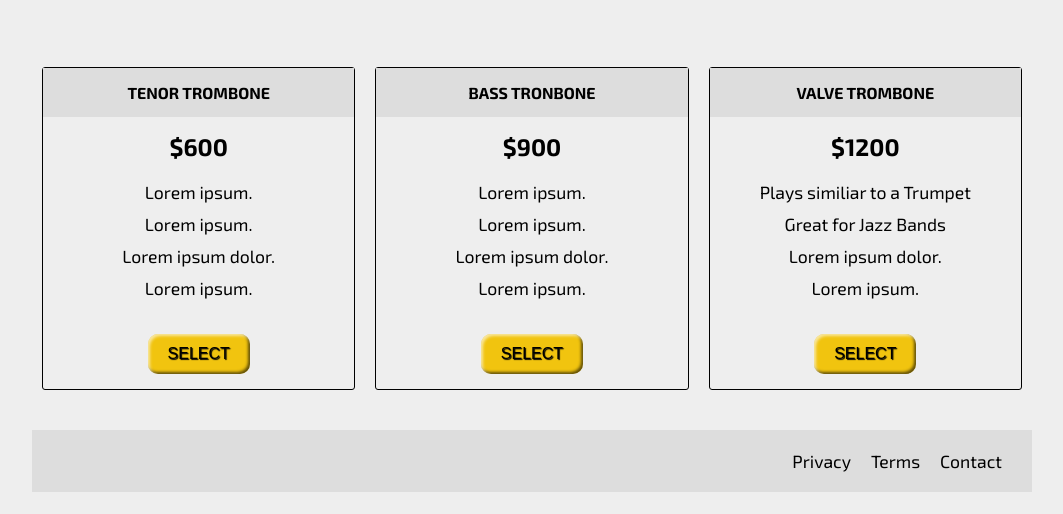
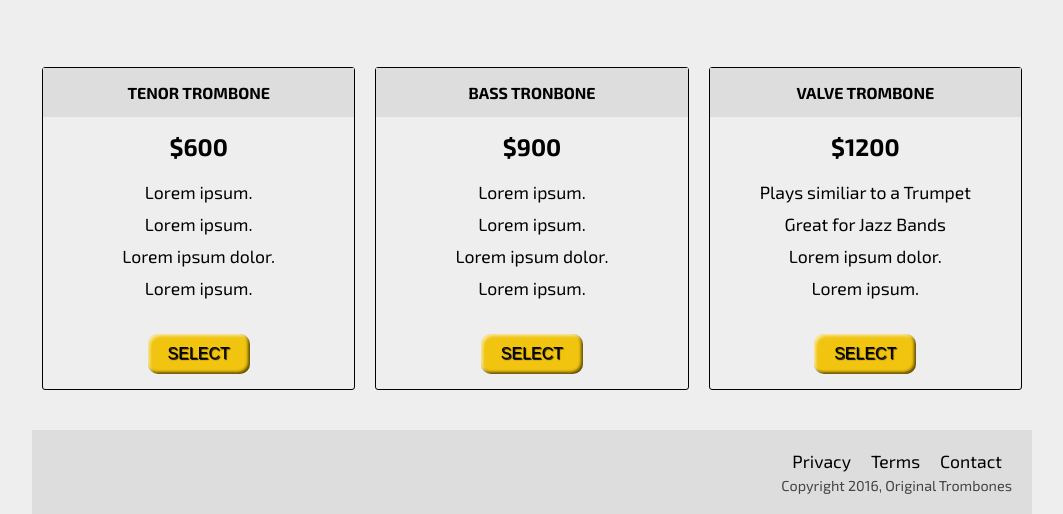
Before and after one commit to 0xb0b1/freecodecamp-product-landing-page, a plain HTML site: page index.html in a window 1280 px wide. Shown: the part 1093-1607 px from the top of the page, without its empty margins (108-1171 px from the left). Before the commit the page ends 1585 px from the top, so only its background shows below. Drawn offline with Linux system fonts and the light colour scheme.

Commit message:
first commit

```diff
--- a/index.html
+++ b/index.html
@@ -131,6 +131,7 @@
                         <li><a href="#">Terms</a></li>
                         <li><a href="#">Contact</a></li>
                     </ul>
+                    <span>Copyright 2016, Original Trombones</span>
                 </footer>
             </div>
         </div>
```
